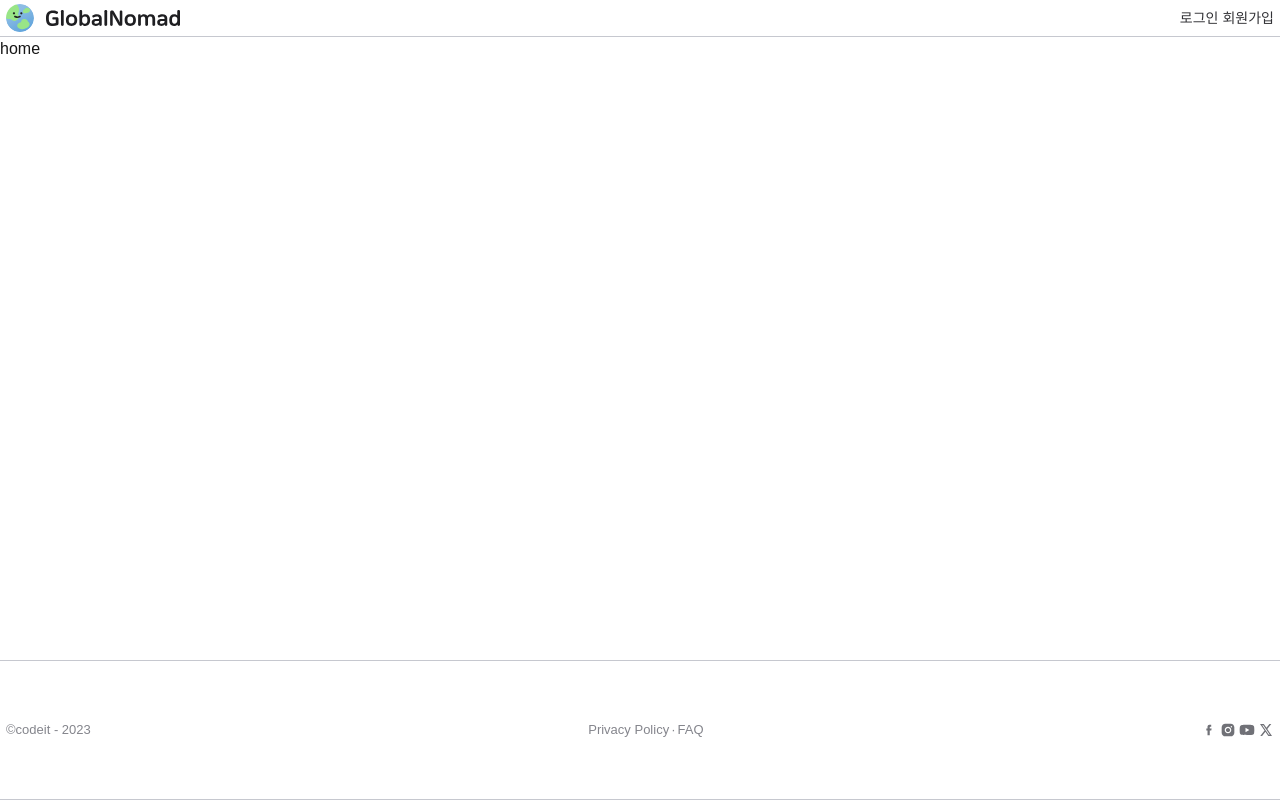
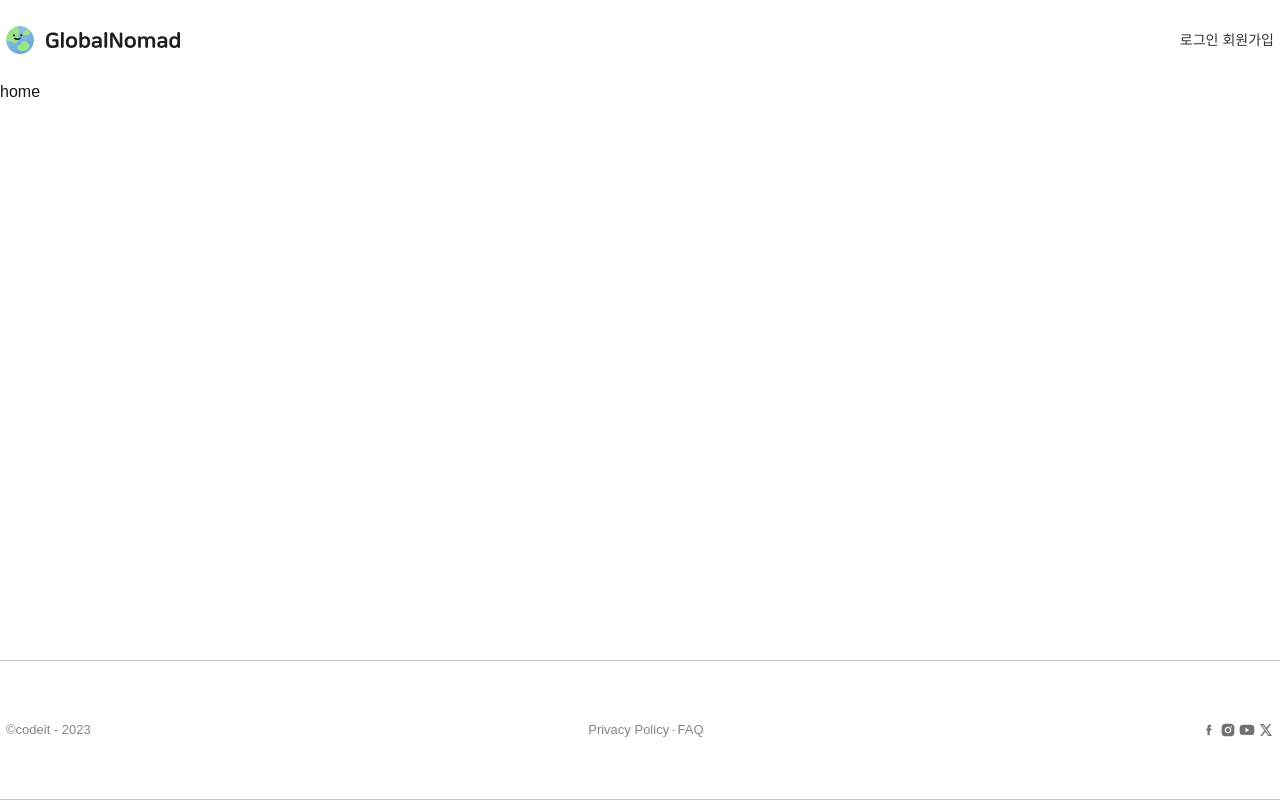
Before and after one commit to yuwonkyu/codenomad, a Next.js app: page / in a window 1280 px wide. Built offline with nearby package versions, Linux system fonts and the light colour scheme; a web font is replaced by a local one.

Commit message:
🎨style: Header height 속성 추가

```diff
--- a/src/components/common/Header.tsx
+++ b/src/components/common/Header.tsx
@@ -43,8 +43,8 @@ const Header = () => {
   const hasNewNotification = false; // 추후 API 연동
 
   return (
-    <header className='w-full border-b border-gray-200 bg-white'>
-      <div className='max-w-screen-xl mx-auto flex justify-between items-center px-6 py-4'>
+    <header className='w-full h-[48px] md:h-[80px] bg-white'>
+      <div className='max-w-screen-xl h-full mx-auto flex justify-between items-center px-6'>
         {/* 로고 */}
         <Link href='/' className='flex items-center gap-2'>
           <Image
```
